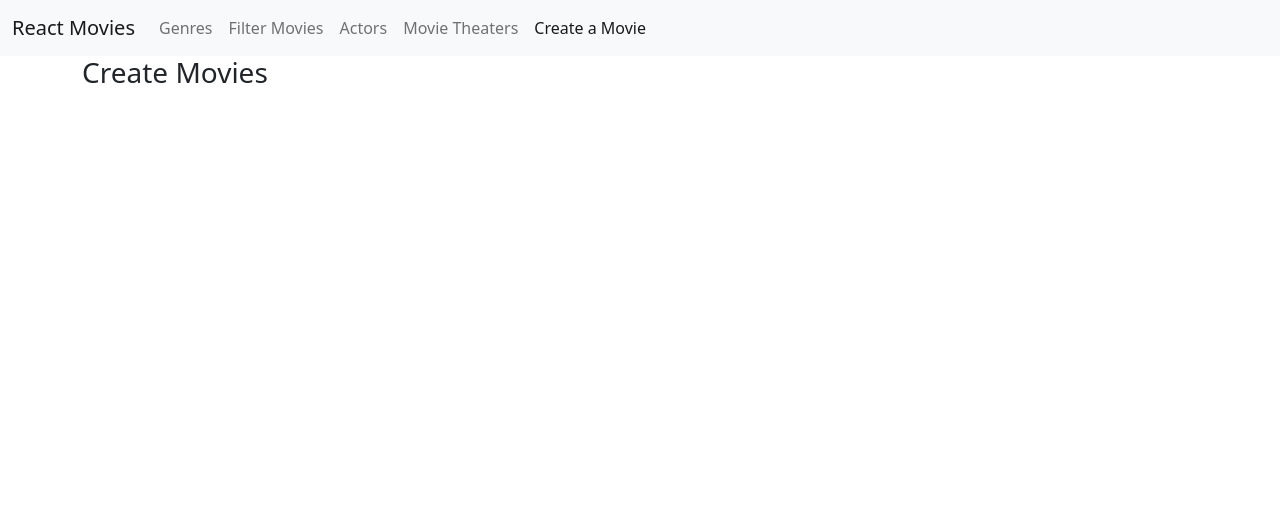
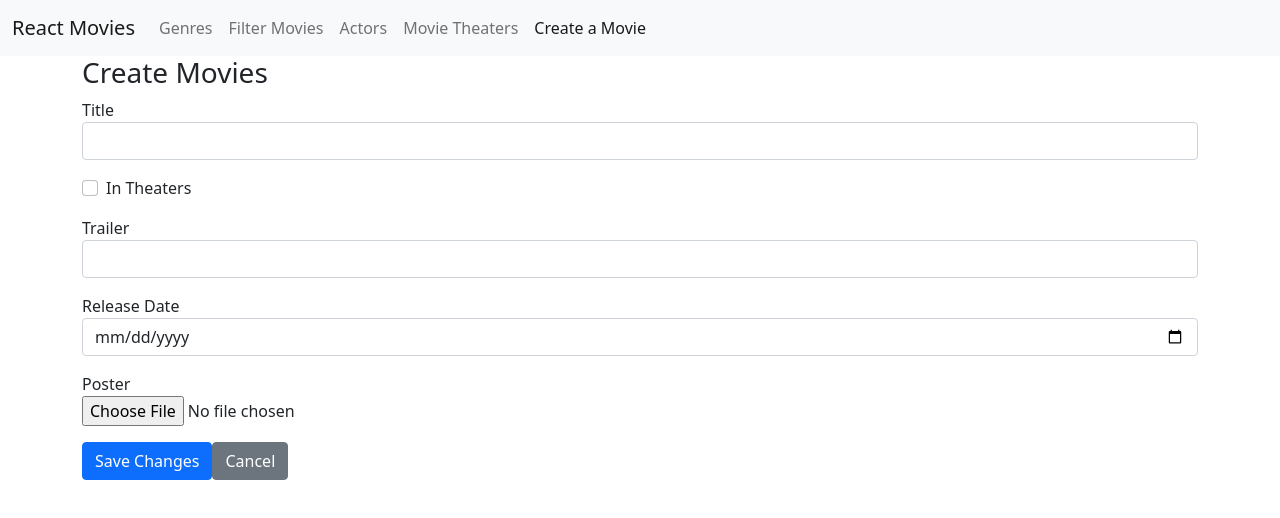
Before and after one commit to tathagat-noesys/Movies_App, a React (Vite) app in the folder movies-frontend/: page /movies/create in a window 1280 px wide. Shown: the top 518 px of the page. Built offline with nearby package versions, Linux system fonts and the light colour scheme.

Commit message:
Configured movies form component

```diff
--- /dev/null
+++ b/movies-frontend/src/forms/CheckBoxField.tsx
@@ -0,0 +1,21 @@
+import { Field } from "formik";
+
+const CheckboxField = (props: checkBoxFieldProps) => {
+  return (
+    <div className="mb-3 form-check">
+      <Field
+        type="checkbox"
+        className="form-check-input"
+        id={props.field}
+        name={props.field}
+      />
+      <label htmlFor={props.field}>{props.displayName}</label>
+    </div>
+  );
+};
+
+export default CheckboxField;
+interface checkBoxFieldProps {
+  displayName: string;
+  field: string;
+}
--- a/movies-frontend/src/movies/CreateMovie.tsx
+++ b/movies-frontend/src/movies/CreateMovie.tsx
@@ -1,7 +1,17 @@
+import MovieForm from "./MovieForm";
 const CreateMovie = () => {
   return (
     <>
       <h3>Create Movies</h3>
+      <MovieForm
+        model={{
+          title: "",
+          inTheaters: false,
+          upcompingReleases: false,
+          trailer: "",
+        }}
+        onSubmit={(value) => console.log(value)}
+      />
     </>
   );
 };
--- a/movies-frontend/src/movies/EditMovie.tsx
+++ b/movies-frontend/src/movies/EditMovie.tsx
@@ -1,7 +1,19 @@
+import MovieForm from "./MovieForm";
+
 const EditMovie = () => {
   return (
     <>
       <h3>Edit Movie</h3>
+      <MovieForm
+        model={{
+          title: "Toy Story",
+          inTheaters: true,
+          upcompingReleases: false,
+          trailer: "url",
+          releaseDate: new Date("2021-10-22T00:00:00"),
+        }}
+        onSubmit={(value) => console.log(value)}
+      />
     </>
   );
 };
--- /dev/null
+++ b/movies-frontend/src/movies/MovieForm.tsx
@@ -0,0 +1,55 @@
+import { Form, Formik, FormikHelpers } from "formik";
+import { movieCreationDTO } from "./movies.model";
+import * as Yup from "yup";
+import Button from "../utils/Button";
+import { Link } from "react-router-dom";
+import TextField from "../forms/TextField";
+import DateField from "../forms/DateField";
+import ImageField from "../forms/ImageField";
+import CheckboxField from "./../forms/CheckBoxField";
+const MovieForm = (props: movieFormProps) => {
+  return (
+    <>
+      <Formik
+        initialValues={props.model}
+        onSubmit={props.onSubmit}
+        validationSchema={Yup.object({
+          title: Yup.string()
+            .required("This is requried")
+            .FirstLetterUppercase(),
+        })}
+      >
+        {(formikProps) => (
+          <Form>
+            <TextField field="title" />
+            <CheckboxField displayName="In Theaters" field="inTheaters" />
+            <TextField field="trailer" />
+            <DateField displayName="Release Date" field={"releaseDate"} />
+            <ImageField
+              displayName="Poster"
+              field="poster"
+              imageUrl={props.model.posterUrl}
+            />
+
+            <Button disabled={formikProps.isSubmitting} type="submit">
+              Save Changes
+            </Button>
+            <Link to={"/genres"} className="btn btn-secondary">
+              Cancel
+            </Link>
+          </Form>
+        )}
+      </Formik>
+    </>
+  );
+};
+
+export default MovieForm;
+
+interface movieFormProps {
+  model: movieCreationDTO;
+  onSubmit(
+    values: movieCreationDTO,
+    actions: FormikHelpers<movieCreationDTO>
+  ): void;
+}
```
Also changed, not shown: movies-frontend/src/movies/movies.model.d.ts (+11 -1 lines).
